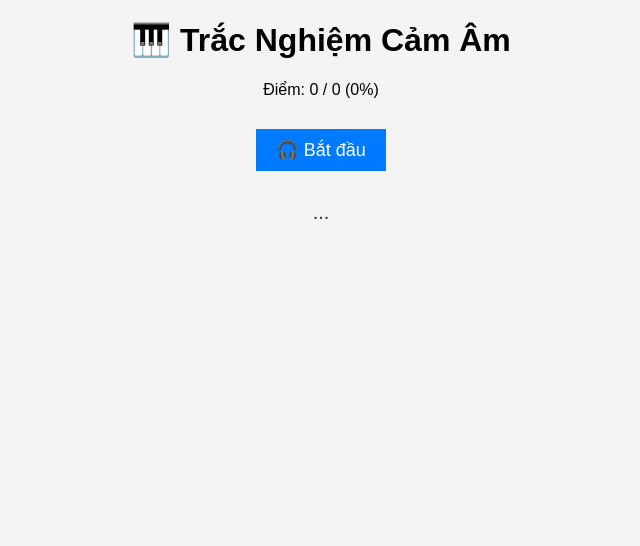
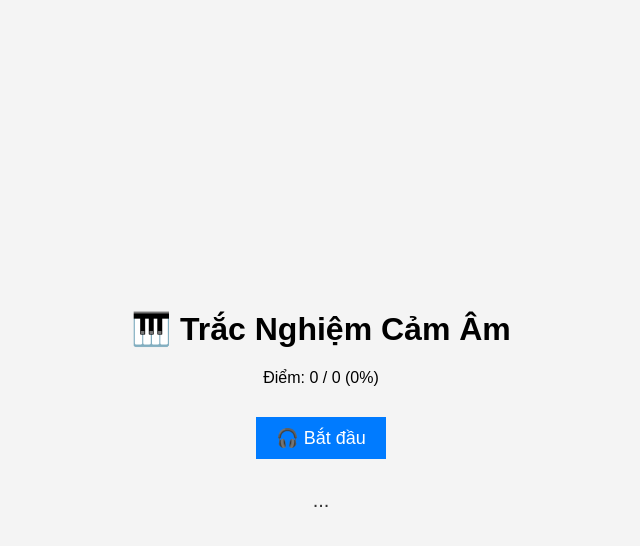
Before and after one commit to TonyPham1403/pitch, a plain HTML site: page quiz.html in a window 1280 px wide. Shown: the whole page, without its empty margins (319-959 px from the left). Drawn offline with nearby package versions, Linux system fonts and the light colour scheme.

Commit message:
Update quiz.html

```diff
--- a/quiz.html
+++ b/quiz.html
@@ -14,6 +14,8 @@
             background-color: #f4f4f4;
             margin: 0;
             padding: 0;
+            overflow: hidden;
+            /* Ngăn không cho bị cuộn khi xoay màn hình */
         }
 
         .piano {
@@ -103,7 +105,7 @@
             display: none;
         }
 
-        /* 🔄 Tự động xoay landscape khi ở portrait */
+        /* 🔄 Tự động xoay sang chế độ landscape khi ở portrait */
         @media screen and (orientation: portrait) {
 
             html,
@@ -119,6 +121,11 @@
                 width: 100vw;
                 height: 100vh;
                 position: absolute;
+                display: flex;
+                flex-direction: column;
+                justify-content: center;
+                align-items: center;
+                overflow: hidden;
             }
         }
 
@@ -128,10 +135,17 @@
             body {
                 width: 100vw;
                 height: 100vh;
+                overflow: hidden;
             }
 
             #main-content {
                 transform: none;
+                display: flex;
+                flex-direction: column;
+                justify-content: center;
+                align-items: center;
+                width: 100vw;
+                height: 100vh;
             }
         }
     </style>
```
